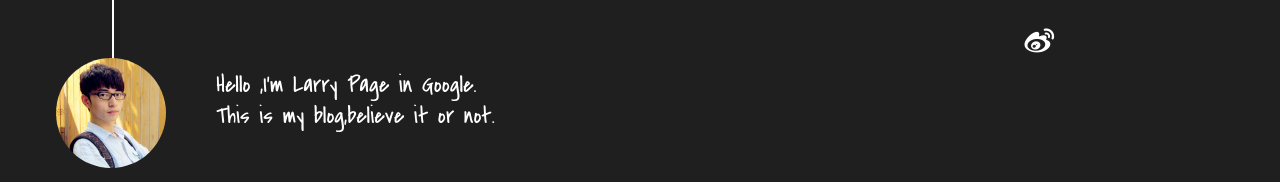
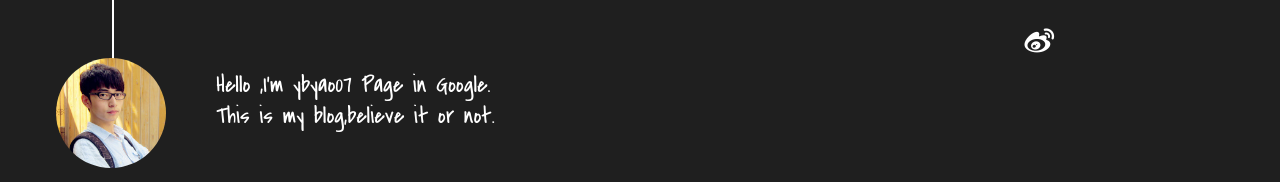
Before and after one commit to ybyao07/ybyao07.github.io, a plain HTML site: page index.html in a window 1280 px wide. Shown: the part 1721-1903 px from the top of the page. Drawn offline with Linux system fonts and the light colour scheme; a script that the page names is missing.

Commit message:
Site updated: 2016-10-19 13:59:48

```diff
--- a/index.html
+++ b/index.html
@@ -256,7 +256,7 @@
 
 
 	<section class="info">
-		<p> Hello ,I&#39;m Larry Page in Google. <br/>
+		<p> Hello ,I&#39;m ybyao07 Page in Google. <br/>
 			This is my blog,believe it or not.</p>
 	</section>
 
```
Also changed, not shown: 2016/10/13/hello-world/index.html (+1 -1 lines), 2016/10/19/IOS-How_to_create_framework/index.html (+1 -1 lines), archives/2016/10/index.html (+1 -1 lines), archives/2016/index.html (+1 -1 lines), archives/index.html (+1 -1 lines), tags/IOS/index.html (+1 -1 lines).
